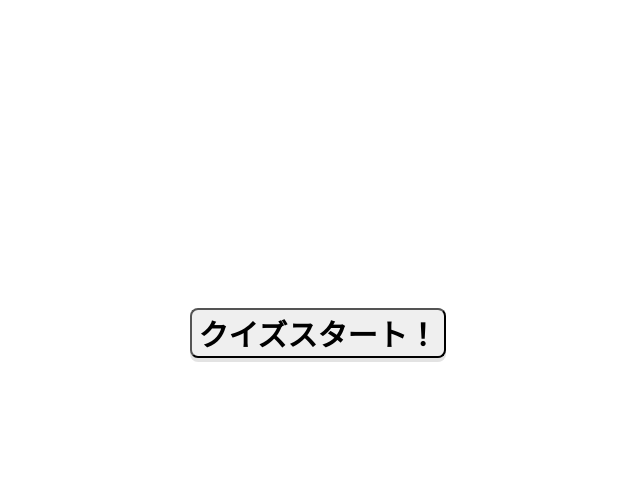
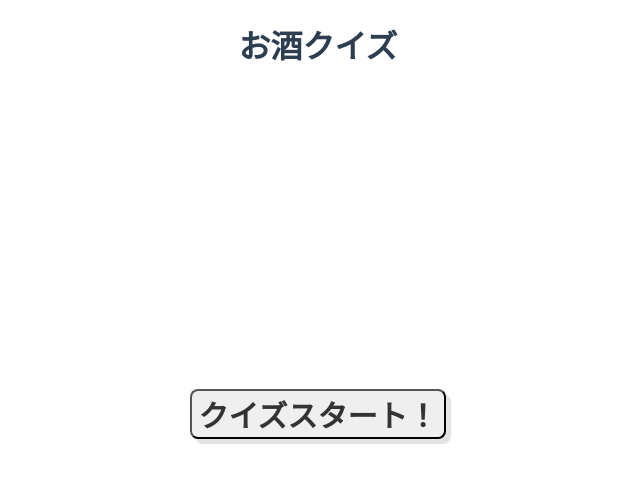
Before and after one commit to otikoboretorio/team-original-app, a Vue app: page / in a window 1280 px wide. Shown: the top 482 px of the page, without its empty margins (322-962 px from the left). Built offline with nearby package versions, Linux system fonts and the light colour scheme.

Commit message:
カーソルとボタンの影を変更した

```diff
--- a/src/components/QuizView.vue
+++ b/src/components/QuizView.vue
@@ -20,6 +20,12 @@
   </div>
   <div v-if="showResult">得点は{{ points }}点！！</div>
 </template>
+
+<style>
+div {
+  font-size: 30px;
+}
+</style>
 
 <script>
 import ExplainView from "@/components/ExplainView.vue";
--- a/src/views/HomeView.vue
+++ b/src/views/HomeView.vue
@@ -1,10 +1,13 @@
 <template>
+  <!--<header class="header">aaaa</header> -->
+  <h1>お酒クイズ</h1>
   <button class="start" @click="startQuiz">クイズスタート！</button>
+  <!--<footer>aiueo</footer> -->
 </template>
 
 <style>
 .start {
-  color: black;
+  color: #333;
   font-weight: bold;
   margin-left: 200px;
   margin-right: 200px;
@@ -12,16 +15,24 @@
   font-size: 30px;
 }
 button {
-  color: black;
+  color: #333;
   font-weight: bold;
   font-size: 20px;
   margin-bottom: 50px;
   border-radius: 8px;
-  box-shadow: 0 4px 0 0 rgb(0 0 0 / 11%);
+  box-shadow: 5px 5px 0 rgb(0 0 0 / 11%);
+  transition: box-shadow 0.25s;
+  cursor: pointer;
 }
 button:hover {
-  color: rgb(46, 15, 224);
+  box-shadow: 0 0 0 #bbb;
+  /*color: rgb(46, 15, 224); */
 }
+/*footer {
+  background-color: #fff;
+  margin-top: 200px;
+}
+*/
 </style>
 
 <script>
```
